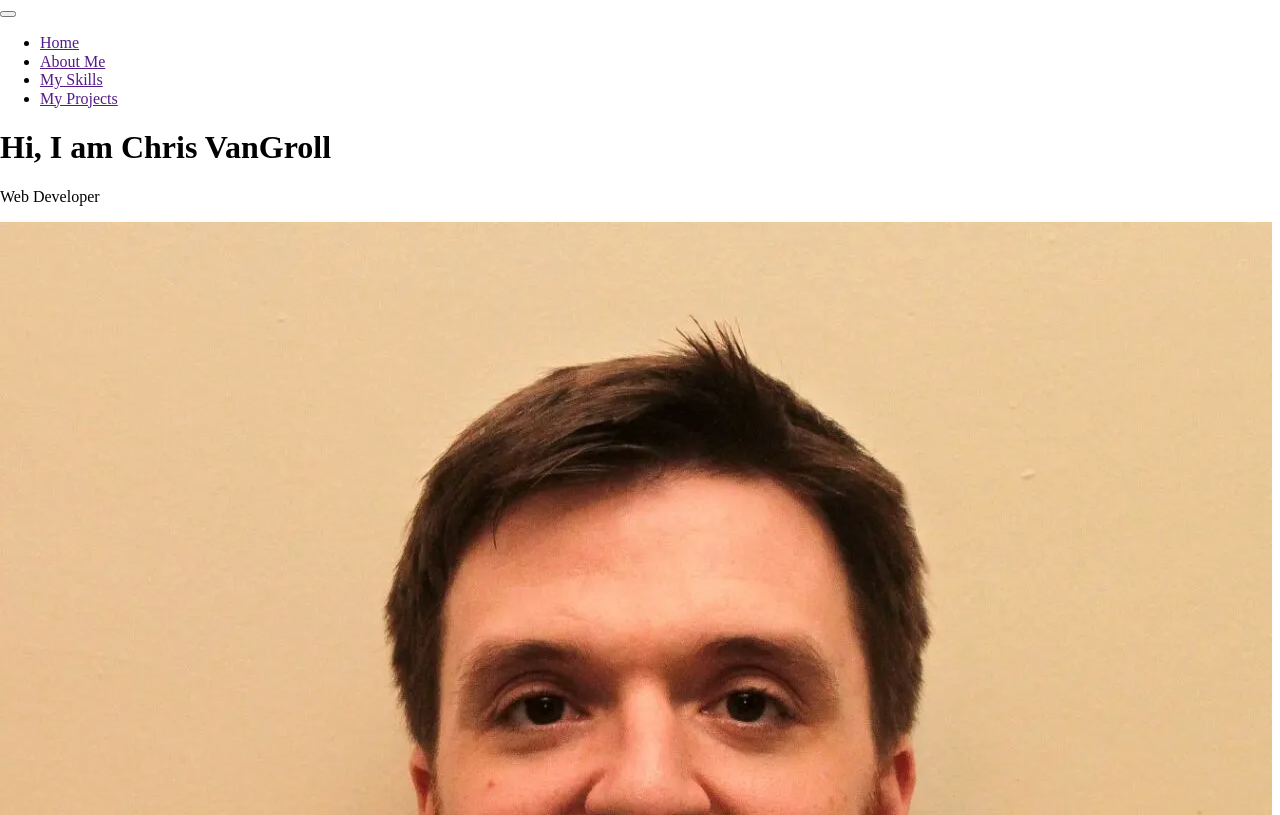
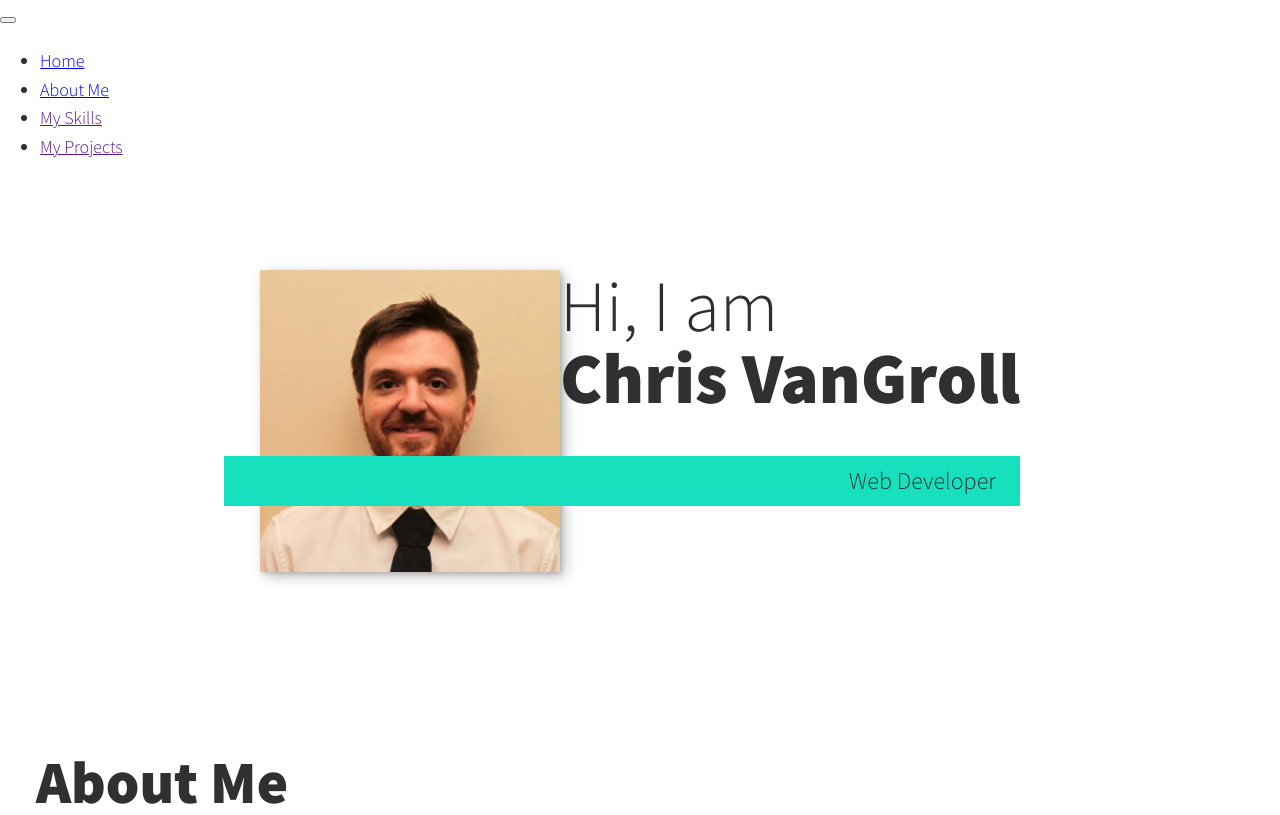
Before and after one commit to chrisvangroll/portfolioTwo, a plain HTML site: page index.html in a window 1280 px wide. Shown: the top 815 px of the page. Drawn offline with nearby package versions, Linux system fonts and the light colour scheme.

Commit message:
Styling intro section

```diff
--- /dev/null
+++ b/css/components/_body.scss
@@ -0,0 +1,16 @@
+body{
+    background: var(--clr-light);
+    color: var(--clr-dark);
+    margin: 0;
+    font-family: var(--ff-primary);
+    font-size: var(--fs-body);
+    line-height: 1.6;
+}
+
+img{
+    display: block;
+}
+
+section{
+    padding: 5em 2em;
+}
--- /dev/null
+++ b/css/components/_custom.scss
@@ -0,0 +1,36 @@
+*,
+*::before,
+*::after{
+    box-sizing: border-box;
+}
+
+:root{
+    --ff-primary: 'Source Sans Pro', sans-serif;
+    --ff-secondary: 'Source Code Pro', monospace;
+
+    --fw-reg: 300;
+    --fw-bold: 900;
+
+    --clr-light: #fff;
+    --clr-dark: #303030;
+    --clr-accent: #16e0bd;
+
+    --fs-h1: 3rem;
+    --fs-h2: 2.25rem;
+    --fs-h3: 1.25rem;
+    --fs-body: 1rem;
+
+    --bs:.25em .25em .75em rgba(0,0,0,.25),
+        .125em .125em .25em rgba(0,0,0,.15);
+
+}
+
+@media (min-width: 800px){
+    :root {
+        --fs-h1: 4.5rem;
+        --fs-h2: 3.75rem;
+        --fs-h3: 1.5rem;
+        --fs-body: 1.125rem;
+
+    }
+}
--- /dev/null
+++ b/css/components/_intro.scss
@@ -0,0 +1,36 @@
+.intro{
+    position: relative;
+
+    .intro_img{
+        box-shadow: var(--bs);
+    }
+}
+
+@media (min-width: 600px){
+    .intro{
+        display: grid;
+        width: min-content;
+        margin: 0 auto;
+        grid-template-areas:
+            "img title"
+            "img subtitle";
+        grid-template-columns: min-content max-content;
+    }
+
+    .intro_img{
+        grid-area: img;
+        min-width: 250px;
+        width: 300px;
+    };
+
+    .section__subtitle--intro{
+        align-self: start;
+        grid-column: -1/1;
+        grid-row: 2;
+        text-align: right;
+        position: relative;
+        left: -1.5em;
+        width: calc(100% + 1.5em)
+
+    }
+}
--- /dev/null
+++ b/css/components/_typography.scss
@@ -0,0 +1,49 @@
+h1,
+h2,
+h3{
+    line-height: 1;
+    margin: 0;
+}
+
+h1{
+    font-size: var(--fs-h1);
+}
+
+h2{
+    font-size: var(--fs-h2);
+}
+
+h3{
+    font-size: var(--fs-h3);
+}
+
+strong{
+    font-weight: var(--fw-bold);
+}
+
+.section__title{
+    font-weight: var(--fw-reg);
+}
+
+.section__title--intro {
+    font-weight: var(--fw-reg);
+}
+
+.section__title--intro strong {
+    display: block;
+}
+
+.section__subtitle{
+    margin: 0;
+    font-size: var(--fs-h3);
+    position: relative;
+    z-index: 2;
+}
+
+.section__subtitle--intro,
+.section__subtitle--about{
+    background: var(--clr-accent);
+    padding: .25em 1em;
+    font-family: var(--ff-secondaryl);
+    margin-bottom: 1em;
+}
--- a/css/styles.scss
+++ b/css/styles.scss
@@ -1 +1,6 @@
 @import './components/footer';
+@import './components/custom';
+@import './components/body';
+@import './components/footer';
+@import './components/intro';
+@import './components/typography';
--- a/index.html
+++ b/index.html
@@ -23,21 +23,21 @@
             <span class="hamburger"></span>
         <nav class="nav">
             <ul class="nav_list">
-                <li class="nav_item"><a href="" class="nav_link">Home</a></li>
-                <li class="nav_item"><a href="" class="nav_link">About Me</a></li>
+                <li class="nav_item"><a href="#home" class="nav_link">Home</a></li>
+                <li class="nav_item"><a href="#about_me" class="nav_link">About Me</a></li>
                 <li class="nav_item"><a href="" class="nav_link">My Skills</a></li>
                 <li class="nav_item"><a href="" class="nav_link">My Projects</a></li>
             </ul>
         </nav>
     </header>
     <section class="intro" id="home">
-        <h1 class="section_title section_title_intro">
+        <h1 class="section__title section__title--intro">
             Hi, I am <strong>Chris VanGroll</strong>
         </h1>
-        <p class="section_subtitle section_subtitle--intro">Web Developer</p>
+        <p class="section__subtitle section__subtitle--intro">Web Developer</p>
         <img class= "intro_img" src="./images/Photo from Chris VanGroll (4).webp" alt="Picture of Chris">
     </section>
-    <section class="about_me">
+    <section class="about_me" id="about_me">
         <h2 class="section_title section_title--about">About Me</h2>
         <div class="about_me--body">
             <p>Lorem ipsum dolor sit amet, consectetur adipiscing elit, sed do eiusmod tempor incididunt ut labore et dolore magna aliqua. Ut enim ad minim veniam, quis nostrud exercitation ullamco laboris nisi ut aliquip ex ea commodo consequat. Duis aute irure dolor in reprehenderit in voluptate velit esse cillum dolore eu fugiat nulla pariatur. Excepteur sint occaecat cupidatat non proident, sunt in culpa qui officia deserunt mollit anim id est laborum.</p>
```
Also changed, not shown: css/styles.css, 1 other file.
